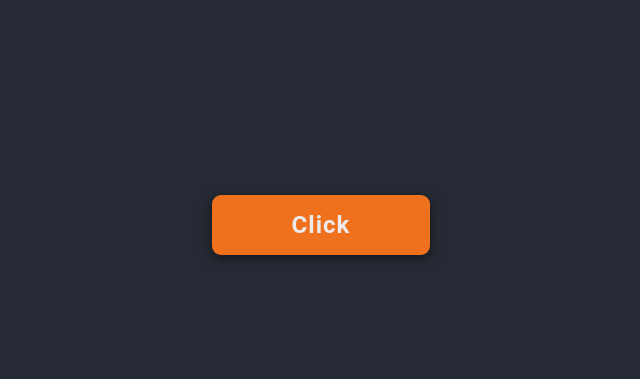
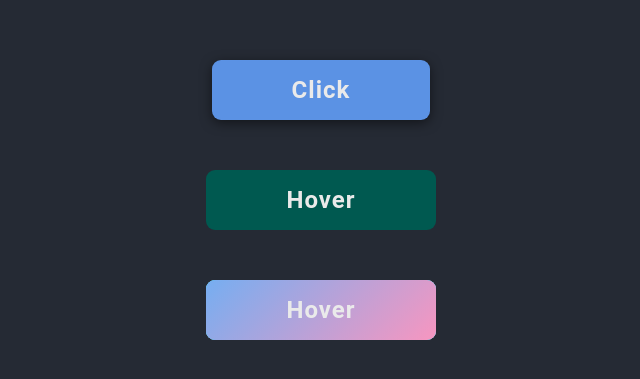
Before and after one commit to BAEKDODAM/CSS-Javascript, a plain HTML site: page buttonClick/index.html in a window 1280 px wide. Shown: the part 175-554 px from the top of the page, without its empty margins (319-959 px from the left). Drawn offline with Linux system fonts and the light colour scheme.

Commit message:
button hover 효과

```diff
--- a/buttonClick/index.html
+++ b/buttonClick/index.html
@@ -14,7 +14,9 @@
     <link rel="stylesheet" type="text/css" href="style.css">
   </head>
   <body>
-    <button id="btn1">Click</button>
+    <button id="btn1" class="click1">Click</button>
+    <button id="btn2" class="hover1"><span>Hover</span></button>
+    <button id="btn2" class="hover2"><span>Hover</span></button>
 
     <script>
         const btn = document.getElementById('btn1')
@@ -22,10 +24,10 @@
             // 버튼의 왼쪽여백과 가로길이, 세로 여백과 세로 길이
             const { x, y, width, height} = btn.getBoundingClientRect()
 
-            // 원 반지름 구하기
+            // 원 반지름 구하기(피타고라스의 정리 이용)
             const radius = Math.sqrt(width * width + height * height)
 
-            // css에 프로퍼티로써 반지름 데이터를 동적으로 전달
+            // css에 프로퍼티로써 지름 데이터를 동적으로 전달
             btn.style.setProperty('--diameter', radius * 2 + 'px')
 
             // 원의 중앙이 클릭하는 위치에 오도록 left와 top 구함
--- a/buttonClick/style.css
+++ b/buttonClick/style.css
@@ -9,6 +9,7 @@ body {
   background-color: #252a34;
 }
 button {
+  margin-bottom: 50px;
   font-family: roboto;
   letter-spacing: 1px; /*글자 사이 간격*/
   padding: 1rem 5rem;
@@ -16,16 +17,17 @@ button {
   font-size: 1.5rem;
   color: #eaeaea;
   font-weight: bold;
-    background-color: #f0711d;
-    box-shadow: 0 3px 12px 0 rgba(0, 0, 0, 0.5);
   border: none;
   cursor: pointer;
   position: relative;
   overflow: hidden; /*버튼 벗어나면 물방울효과 안보이게*/
   --a: initial;
 }
-
-button:after {
+.click1 {
+  background-color: #5b92e4;
+  box-shadow: 0 3px 12px 0 rgba(0, 0, 0, 0.5);
+}
+.click1:after {
   content: "";
   position: absolute;
   top: var(--top);
@@ -45,3 +47,142 @@ button:after {
   opacity: 0;
 }
 }
+
+/*---------------------------------*/
+
+#btn2 {
+  padding: 0px;
+}
+#btn2 span {
+  display: inline-block;
+  padding: 1rem 5rem;
+}
+
+.hover1 {
+  background-color: #005950;
+  box-shadow: none;
+}
+.hover1:hover {
+  border-radius: 0;
+  background-color: transparent;
+  transition: all 0.3s ease;
+  color:#cd5c5c;
+}
+.hover1::before, .hover1::after {
+  content: "";
+  position: absolute;
+  bottom: 0;
+  left: 0;
+  transition: all 0.3s ease;
+  background-color: #cd5c5c;
+}
+
+.hover1::before {
+  width: 2px;
+  height: 0%;
+}
+.hover1::after {
+  width: 0%;
+  height: 2px;
+}
+.hover1:hover::before {
+  height: 100%;
+}
+.hover1:hover::after {
+  width: 100%;
+}
+
+
+.hover1 span::before, .hover1 span::after {
+  content: "";
+  position: absolute;
+  top: 0;
+  right: 0;
+  transition: all 0.3s ease;
+  background-color: #f56a52;
+}
+.hover1 span::before {
+  width: 2px;
+  height: 0%;
+}
+.hover1 span::after {
+  width: 0%;
+  height: 2px;
+}
+.hover1 span:hover::before{
+  height: 100%;
+}
+.hover1 span:hover::after {
+  width: 100%;
+}
+.hover1:active, .hover2:active { /* 클릭했을 때 눌리는듯한 효과 */
+  top: 2px;
+}
+
+/*-----------------------------------*/
+
+.hover2 {
+  padding: 0;
+  border: none;
+  overflow: hidden;
+  transition: all 0.3s ease;
+  z-index: 1;
+  }
+
+.hover2:after {
+  position: absolute;
+  content: "";
+  top: 0;
+  left: 0;
+  z-index: -1;
+  width: 100%;
+  height: 100%;
+  transition: all 0.3s ease;
+  background-color: #1fd1f9;
+  background-image: linear-gradient(315deg,rgba(247,150,192,1) 0%, rgba(118,174,241,1) 100%);
+}
+.hover2:hover {
+  background:transparent;
+  box-shadow:  4px 4px 6px 0 rgba(255,255,255,.5),
+              -4px -4px 6px 0 rgba(116, 125, 136, .2),
+              inset -4px -4px 6px 0 rgba(255,255,255,.5),
+              inset 4px 4px 6px 0 rgba(116, 125, 136, .3);
+}
+.hover2:hover::after {
+  -webkit-transform: scale(2) rotate(180deg);
+  transform: scale(2) rotate(180deg);
+  box-shadow:  4px 4px 6px 0 rgba(255,255,255,.5),
+              -4px -4px 6px 0 rgba(116, 125, 136, .2),
+              inset -4px -4px 6px 0 rgba(255,255,255,.5),
+              inset 4px 4px 6px 0 rgba(116, 125, 136, .3);
+}
+/*
+.hover2:after {
+  position: absolute;
+  content: " ";
+  z-index: -1;
+  top: 0;
+  left: 0;
+  width: 100%;
+  height: 100%;
+  background-color: #1fd1f9;
+  background-image: linear-gradient(315deg, #1fd1f9 0%, #b621fe 74%);
+  transition: all 0.3s ease;
+}
+.hover2:hover {
+  background: transparent;
+  box-shadow:  4px 4px 6px 0 rgba(255,255,255,.5),
+              -4px -4px 6px 0 rgba(116, 125, 136, .2),
+    inset -4px -4px 6px 0 rgba(255,255,255,.5),
+    inset 4px 4px 6px 0 rgba(116, 125, 136, .3);
+  color: #fff;
+}
+.hover2:hover:after {
+  -webkit-transform: scale(2) rotate(180deg);
+  transform: scale(2) rotate(180deg);
+  box-shadow:  4px 4px 6px 0 rgba(255,255,255,.5),
+              -4px -4px 6px 0 rgba(116, 125, 136, .2),
+    inset -4px -4px 6px 0 rgba(255,255,255,.5),
+    inset 4px 4px 6px 0 rgba(116, 125, 136, .3);
+}
+*/
```
Lines whose indentation alone changed are shown as unchanged.
